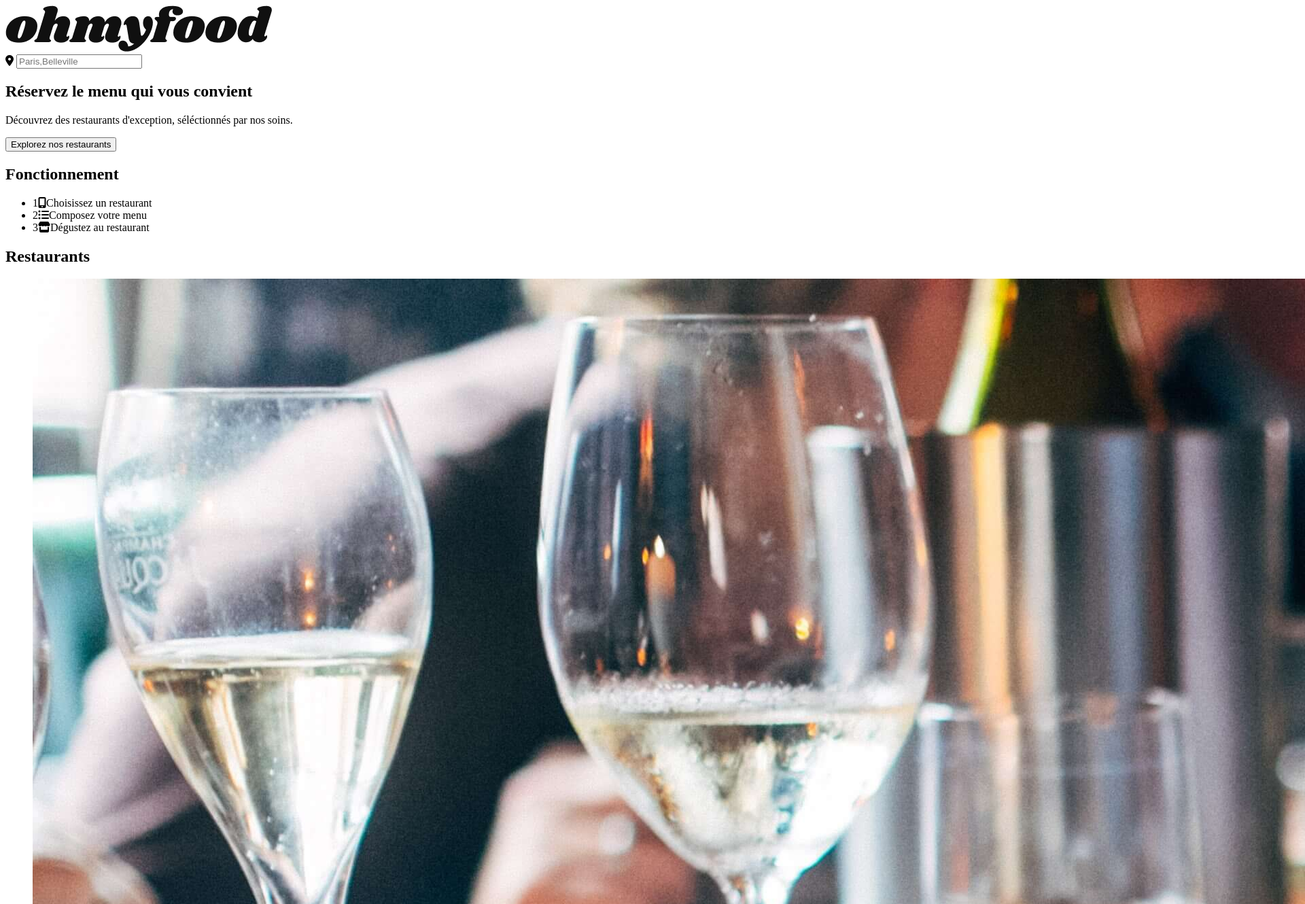
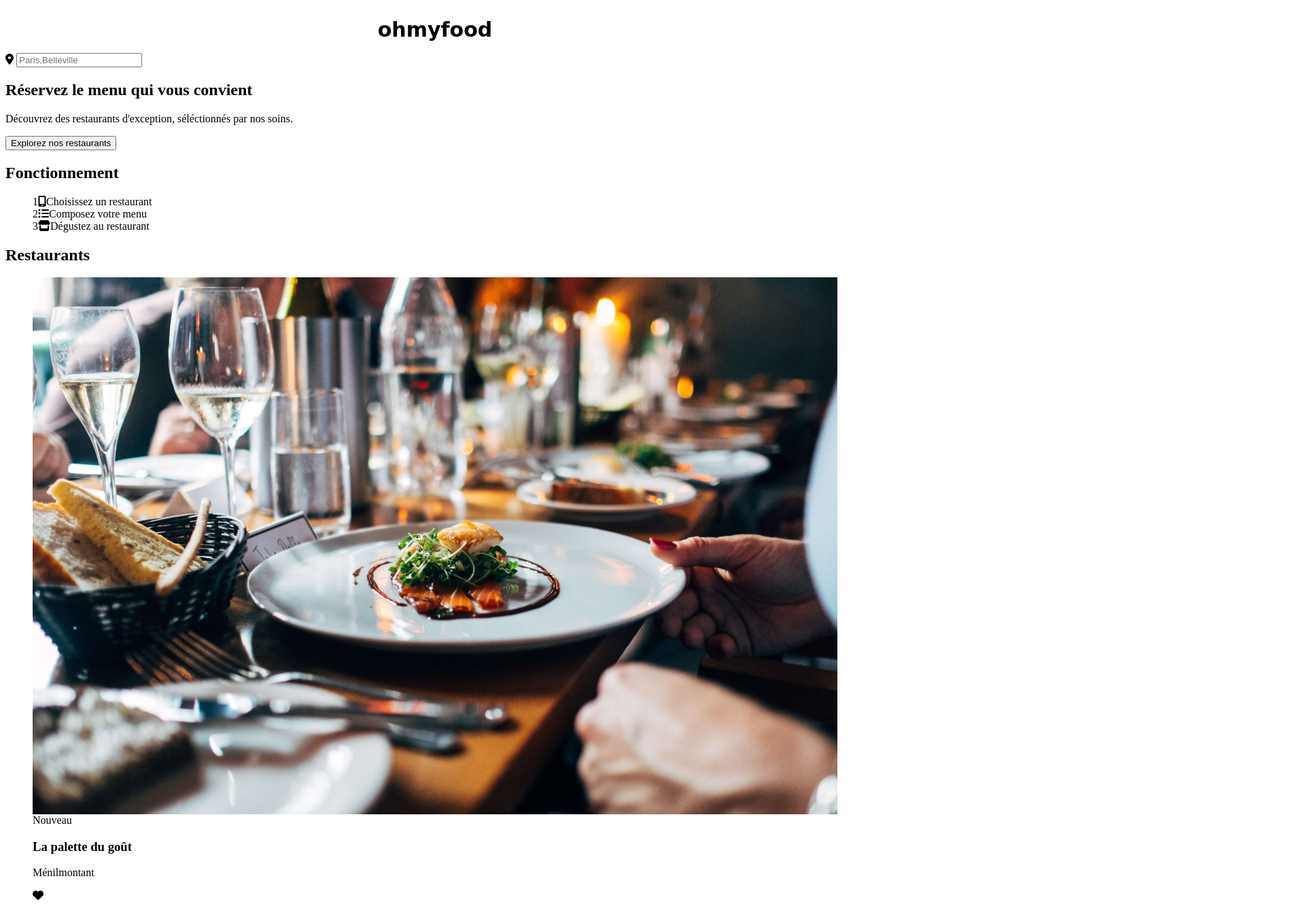
Before and after one commit to Alpha1788/OCR_P3, a website: page index.html in a window 1280 px wide. Shown: the top 1330 px of the page at 68% size, 1920 px wide, since content can reach past the window. Drawn offline with Linux system fonts and the light colour scheme; a web font is replaced by a local one.

Commit message:
save 21 12

```diff
--- /dev/null
+++ b/Sass/Base/_base.scss
@@ -0,0 +1,22 @@
+html {
+
+}
+
+body {
+
+}
+
+img {
+    width: 100%;
+    object-fit: cover;
+    display: block;
+}
+
+ul {
+    list-style: none;
+}
+
+a {
+    text-decoration: none;
+    color: black;
+}
--- a/Sass/Base/_chartegraphique.scss
+++ b/Sass/Base/_chartegraphique.scss
@@ -0,0 +1,12 @@
+//Polices Importations
+@import url('https://fonts.googleapis.com/css2?family=Raleway&family=Shrikhand&display=swap');
+@import url('https://fonts.googleapis.com/css2?family=Raleway&family=Roboto:wght@100&family=Shrikhand&display=swap');
+
+//Polices Déclarations
+$font-logo:"Shrikhand", cursive;
+$font-text: "Roboto", sans-serif;
+
+//Couleurs Déclarations
+$Main-Color: #9356DC;
+$Secondary-Color: #FF79DA;
+$Third-Color: #99E2D0;
--- /dev/null
+++ b/Sass/Components/_forms.scss
@@ -0,0 +1,5 @@
+.introduction {
+    &__localisation {
+
+    }
+}
--- a/Sass/Layouts/_headerbase.scss
+++ b/Sass/Layouts/_headerbase.scss
@@ -0,0 +1,12 @@
+.header {
+    &__main {
+        display: flex;
+        justify-content: center;
+        align-items: center;
+        height: 60px;
+    }
+    &__logo {
+        font-family: $font-logo;
+        font-size: 30px;
+    }
+    }
--- a/Sass/Layouts/_headermenu.scss
+++ b/Sass/Layouts/_headermenu.scss
@@ -0,0 +1,17 @@
+.header {
+    &__main {
+        display: flex;
+        justify-content: center;
+        align-items: center;
+        height: 70px;
+        font-family: $font-logo;
+    }
+    &__logo {
+        font-family: $font-logo;
+        font-size: 30px;
+    }
+    &__back {
+        display: flex;
+        justify-content: left;
+    }
+    }
--- a/Sass/main.scss
+++ b/Sass/main.scss
@@ -1,5 +1,5 @@
 @import "Base/chartegraphique";
-@import "Composants/buttons";
+@import "Components/buttons";
 @import "Layouts/headerbase";
 @import "Layouts/headermenu";
 @import "Layouts/footer";
@@ -8,3 +8,5 @@
 @import "Utils/mixins";
 @import "Utils/functions";
 @import "Utils/Animations";
+@import "Components/forms";
+@import "Base/base";
--- a/index.html
+++ b/index.html
@@ -13,7 +13,7 @@
 
     <header class="header">
         <div class="header__main">
-            <img class="header__logo" src="images/logo/ohmyfood.png" alt="logo ohmyfood">
+            <h1 class="header__logo">ohmyfood</h1>
         </div>
     </header>
 
@@ -115,7 +115,7 @@
                 <li><i class="fas fa-utensils"></i><a href="#">Proposer un restaurant</a></li>
                 <li><i class="fas fa-hands-helping"></i><a href="#">Devenir partenaire</a></li>
                 <li><a href="#">Mentions légales</a></li>
-                <li><a href="mailto:ohmyfood@miam.com">Contact</a></li>
+                <li><a href="mailto:ohmyfood@paris.com">Contact</a></li>
             </ul>
         </nav>
     </footer>
```
Also changed, not shown: package.json (added, +24 -0 lines), pages/alafrancaise.html (+2 -2 lines), pages/delicedessens.html (+2 -2 lines), pages/noteenchantee.html (+2 -2 lines), pages/palettedugout.html (+2 -2 lines), css/style.css, public/css/prefixed/style.css (added), 2 other files.
